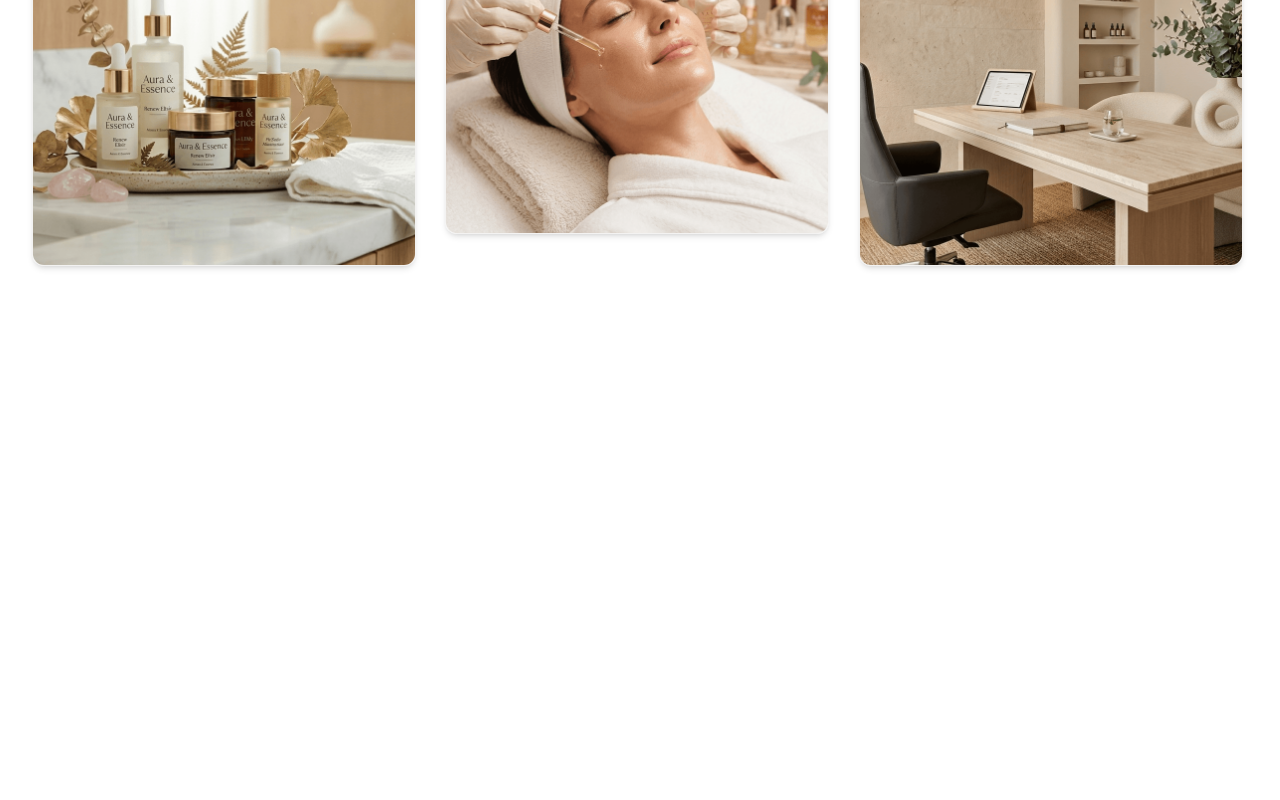
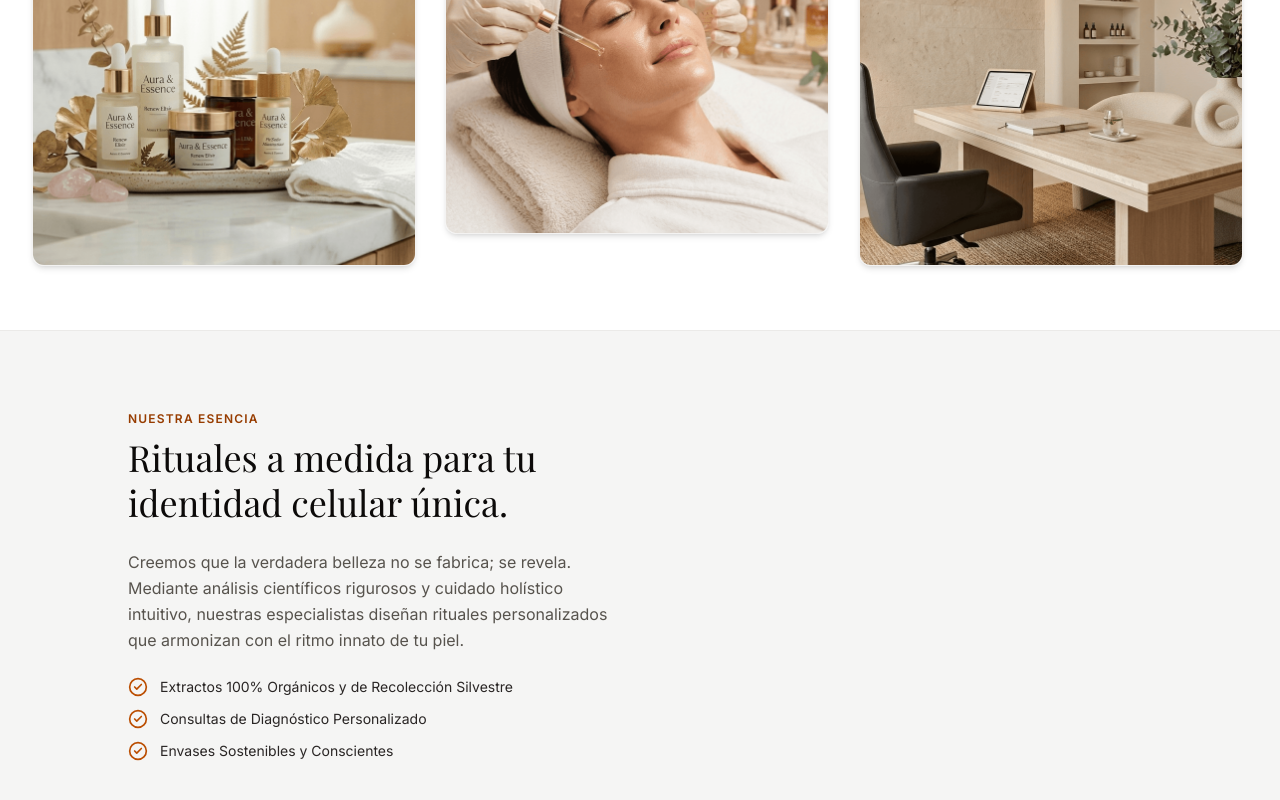
Before and after one commit to arturolguillen/devarturo-9-dynamic-testimonials-section-social-proof, a Next.js app: page / in a window 1280 px wide. Shown: the part 622-1422 px from the top of the page. Before the commit the page ends 952 px from the top, so only its background shows below. Built offline with nearby package versions, Linux system fonts and the light colour scheme.

Commit message:
Add lucide-react dependency and integrate PhilosophySection components into Home layout for improved content presentation

```diff
--- a/package.json
+++ b/package.json
@@ -10,6 +10,7 @@
   },
   "dependencies": {
     "clsx": "^2.1.1",
+    "lucide-react": "^1.57.0",
     "next": "16.4.1",
     "react": "19.3.0",
     "react-dom": "19.3.0"
--- a/src/app/page.tsx
+++ b/src/app/page.tsx
@@ -9,6 +9,8 @@ import HeroSectionHeading from "@/components/HeroSectionHeading";
 import HeroSectionDescription from "@/components/HeroSectionDescription";
 import HeroSectionCTAButtons from "@/components/HeroSectionCTAButtons";
 import HeroImageGrid from "@/components/HeroImageGrid";
+import PhilosophySection from "@/components/PhilosophySection";
+import PhilosophySectionContent from "@/components/PhilosophySectionContent";
 
 export default function Home() {
     return (
@@ -26,6 +28,9 @@ export default function Home() {
                     <HeroSectionCTAButtons />
                     <HeroImageGrid />
                 </HeroSection>
+                <PhilosophySection>
+                    <PhilosophySectionContent />
+                </PhilosophySection>
             </MainWrapper>
         </>
     );
--- /dev/null
+++ b/src/components/PhilosophySection.tsx
@@ -0,0 +1,9 @@
+export default function PhilosophySection({ children }: { children: React.ReactNode }) {
+    return (
+        <section className="py-20 bg-stone-100 px-6 md:px-8 border-y border-stone-200/70" id="philosophy">
+            <div className="max-w-5xl mx-auto grid grid-cols-1 md:grid-cols-2 gap-12 items-center">
+                {children}
+            </div>
+        </section>
+    );
+}
--- /dev/null
+++ b/src/components/PhilosophySectionContent.tsx
@@ -0,0 +1,27 @@
+import { CircleCheck } from "lucide-react"
+
+export default function PhilosophySectionContent() {
+    return (
+        <div>
+            <span className="text-xs uppercase tracking-widest text-amber-800 font-semibold mb-2 block">{'Nuestra Esencia'}</span>
+            <h2 className="font-serif text-3xl md:text-4xl text-stone-950 mb-6 leading-tight">{'Rituales a medida para tu identidad celular única.'}</h2>
+            <p className="text-stone-600 text-base leading-relaxed mb-6">
+                {'Creemos que la verdadera belleza no se fabrica; se revela. Mediante análisis científicos rigurosos y cuidado holístico intuitivo, nuestras especialistas diseñan rituales personalizados que armonizan con el ritmo innato de tu piel.'}
+            </p>
+            <ul className="space-y-3 text-sm text-stone-800">
+                <li className="flex items-center space-x-3">
+                    <CircleCheck className="text-amber-700" size={20} />
+                    <span>{'Extractos 100% Orgánicos y de Recolección Silvestre'}</span>
+                </li>
+                <li className="flex items-center space-x-3">
+                    <CircleCheck className="text-amber-700" size={20} />
+                    <span>{'Consultas de Diagnóstico Personalizado'}</span>
+                </li>
+                <li className="flex items-center space-x-3">
+                    <CircleCheck className="text-amber-700" size={20} />
+                    <span>{'Envases Sostenibles y Conscientes'}</span>
+                </li>
+            </ul>
+        </div>
+    );
+}
```
Also changed, not shown: src/images/expert_consultant_in_a _pristine_white_coat.png (added), 1 other file (tests, documents, lock files or other folders).
